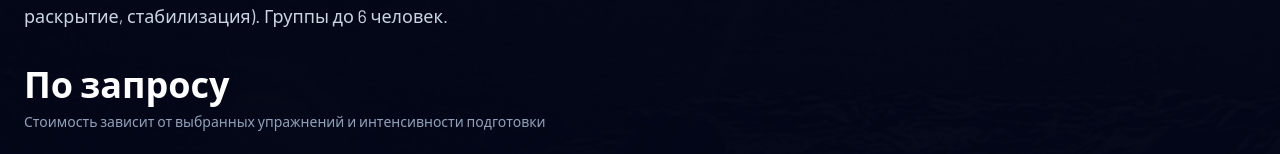
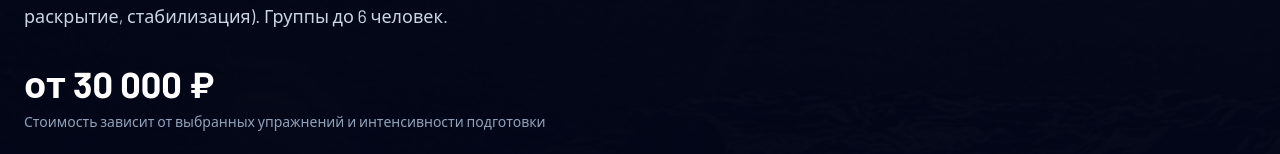
Before and after one commit to smolyakov26/Nebo, a Vue app: page /training in a window 1280 px wide. Shown: the part 570-724 px from the top of the page. Built offline with nearby package versions, Linux system fonts and the light colour scheme; no server answers; a web font is replaced by a local one.

Commit message:
feat: update training price to 'от 30 000 ₽'

```diff
--- a/src/content/pages/training.ts
+++ b/src/content/pages/training.ts
@@ -5,7 +5,7 @@ export const trainingContent = {
   image: '/images/home/eask.jpg',
   description:
     'Программа ДОСААФ №2 — базовая подготовка к выполнению прыжков с парашютной системой «Крыло». Включает 10 часов теоретической подготовки и практические упражнения (тандем, принудительное раскрытие, стабилизация). Группы до 6 человек.',
-  price: 'По запросу',
+  price: 'от 30 000 ₽',
   priceNote: 'Стоимость зависит от выбранных упражнений и интенсивности подготовки',
   features: [
     { icon: 'Award', title: '50+', subtitle: 'Инструкторов' },
```
